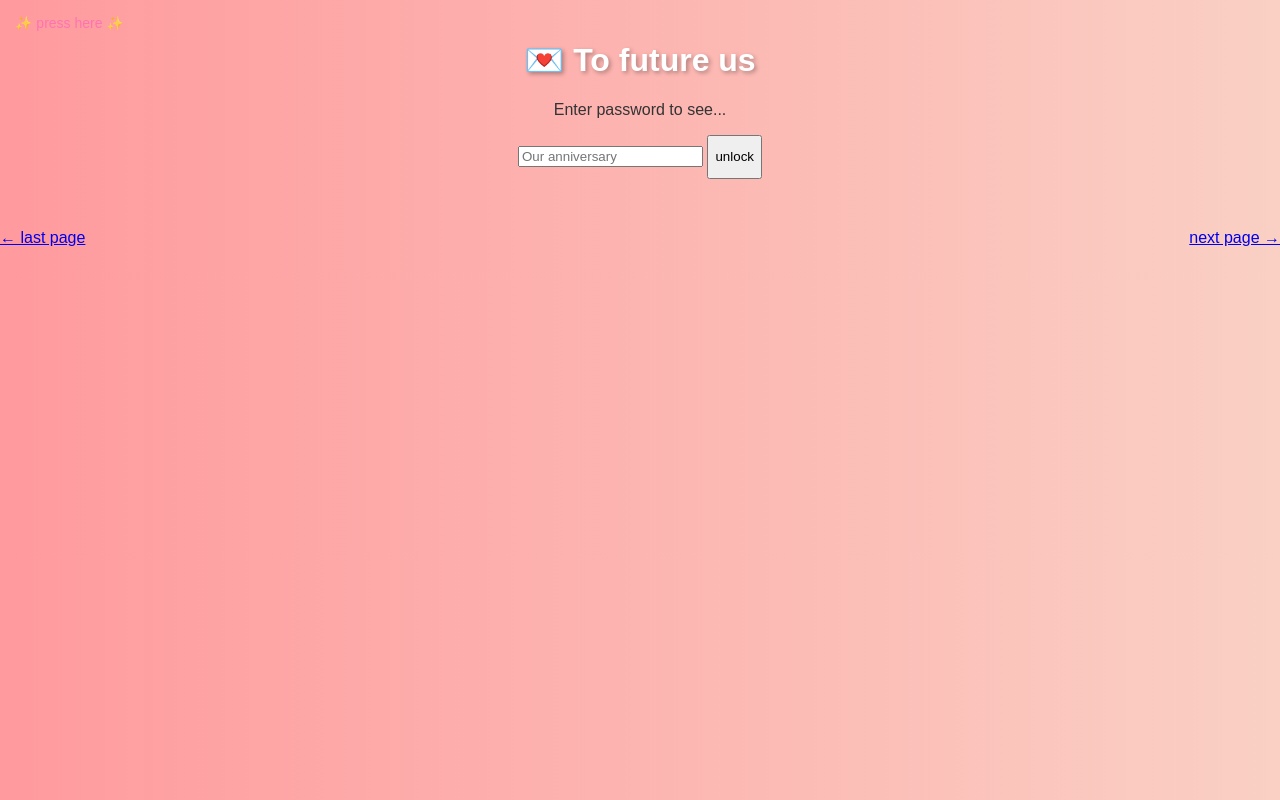
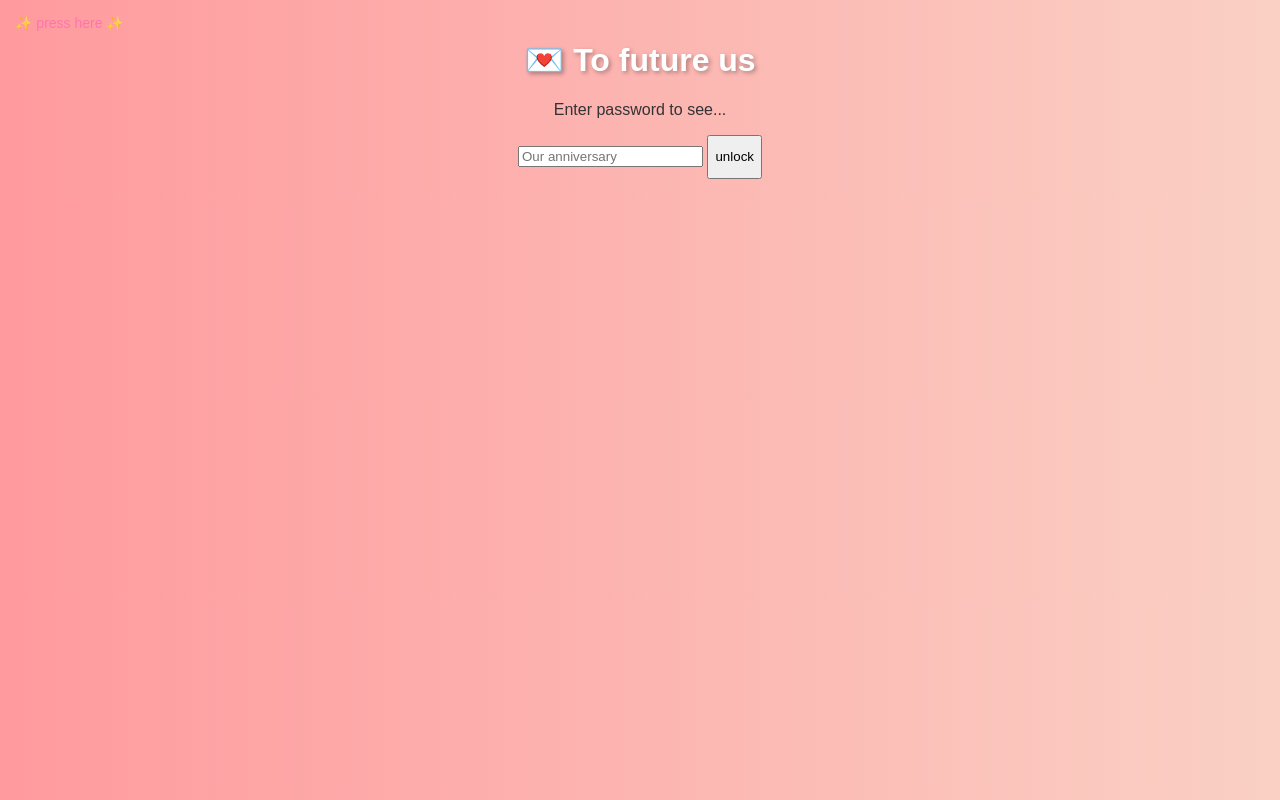
Before and after one commit to Annraven/Annraven.github.io, a plain HTML site: page time-capsule.html in a window 1280 px wide. Drawn offline with Linux system fonts and the light colour scheme.

Commit message:
Update time-capsule.html

```diff
--- a/time-capsule.html
+++ b/time-capsule.html
@@ -31,7 +31,3 @@
     </script>
 </body>
 </html>
-<div style="display: flex; justify-content: space-between; margin: 30px 0;">
-    <a href="/cover" class="btn">← last page</a>
-    <a href="/map" class="btn">next page →</a>
-</div>
```
